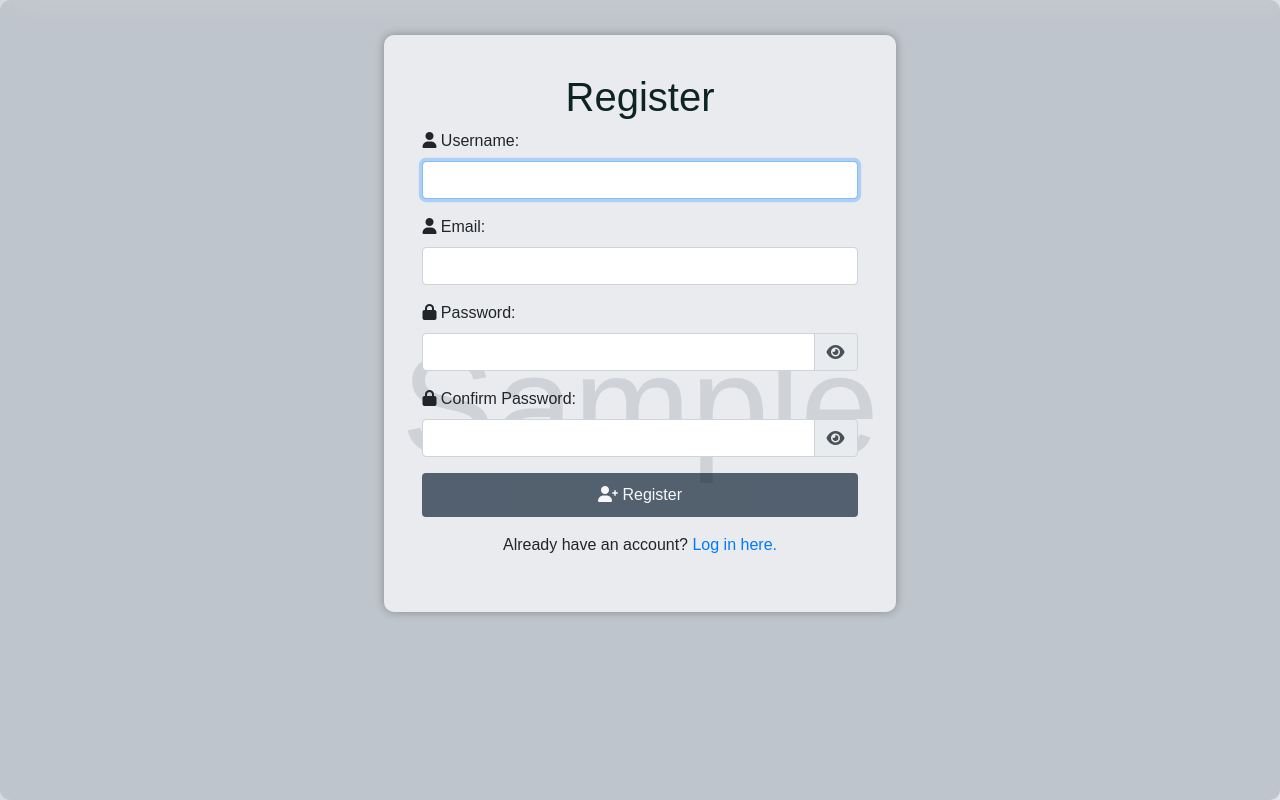
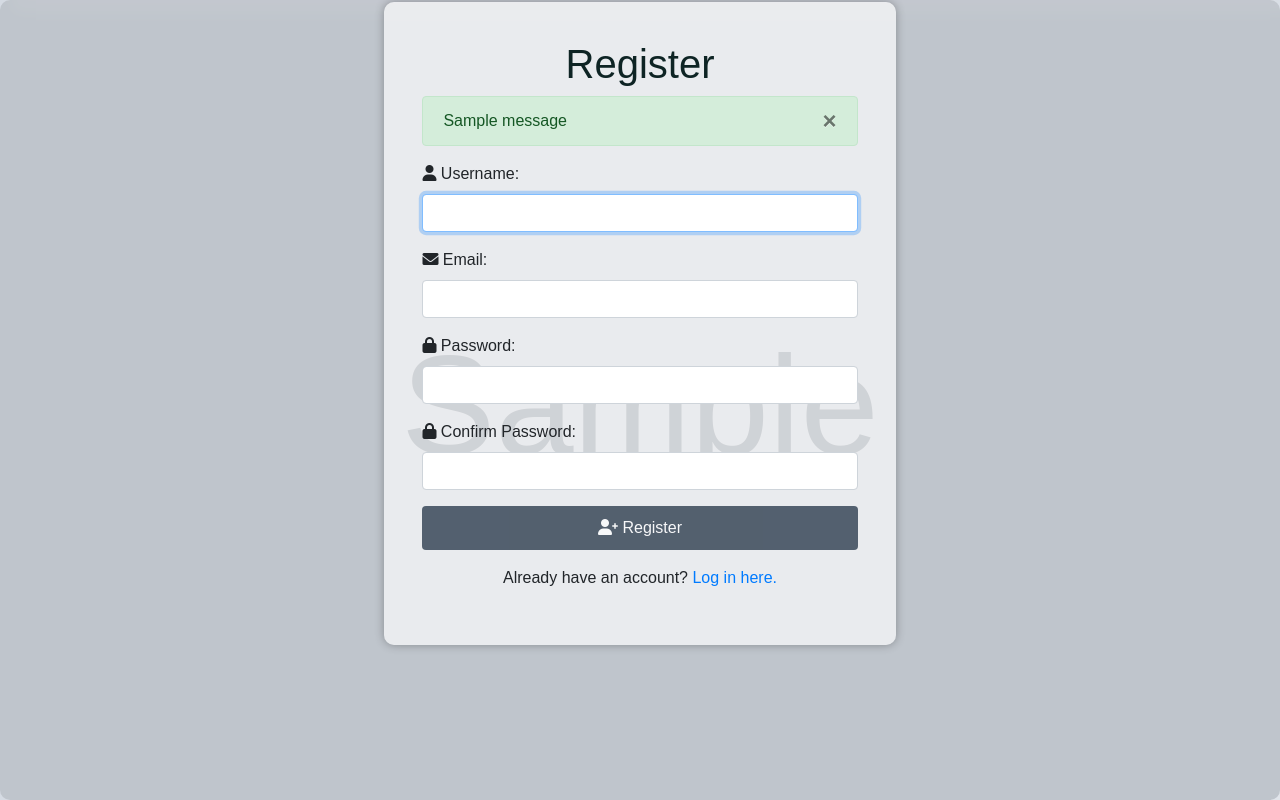
Before and after one commit to shacharki/UsersImgApp, a Flask app: template templates/register.html in a window 1280 px wide. Shown: the part 74-874 px from the top of the page. Run offline with Flask 3, Linux system fonts and the light colour scheme; the template is opened without the code that fills it: values that come from a table or form of the project are taken from there, most other values are stand-ins (such as "Sample title", 1, 10 or a date in 2020); grey boxes marked "Sample" are stand-in pictures; one stand-in notice (Sample message) is shown; some libraries are stand-ins or nearby versions.

Commit message:
fix error msg

```diff
--- a/app.py
+++ b/app.py
@@ -3,8 +3,8 @@ from flask_migrate import Migrate
 from flask_sqlalchemy import SQLAlchemy
 from flask_login import LoginManager, UserMixin, login_user, login_required, logout_user, current_user
 from flask_wtf import FlaskForm
-from wtforms import StringField, PasswordField, IntegerField, SubmitField
-from wtforms.validators import DataRequired, NumberRange
+from wtforms import StringField, PasswordField, SubmitField
+from wtforms.validators import DataRequired, Email
 import boto3
 
 
@@ -31,7 +31,7 @@ def load_user(user_id):
 class RegistrationForm(FlaskForm):
     username = StringField('Username', validators=[DataRequired()])
     password = PasswordField('Password', validators=[DataRequired()])
-    email = StringField('Email', validators=[DataRequired()])
+    email = StringField('Email', validators=[DataRequired(), Email()])
     submit = SubmitField('Register')
 
 class LoginForm(FlaskForm):
@@ -58,14 +58,12 @@ imgUser = generate_presigned_url('bucketusersapp', 'user.jpg')
 #                                           Params={'Bucket': 'bucketusersapp',
 #                                                  'Key': 'user.jpg'})
 
-
+print(User())
 # Routes
 @app.route('/')
 def index():
-
-    print('3333',imgBackground)
-    print('4444',imgUser)
-    return render_template('index.html',imgBackground=imgBackground,imgUser=imgUser)
+    users = User.query.all()
+    return render_template('index.html',imgBackground=imgBackground,imgUser=imgUser,users=users)
 
 @app.route('/register', methods=['GET', 'POST'])
 def register():
@@ -84,11 +82,9 @@ def register():
         if existing_email:
             flash('Email already exists. Please choose a different email.', 'danger')
             return redirect(url_for('register'))
-
         new_user = User(username=username, password=password, email=email)
         db.session.add(new_user)
         db.session.commit()
-
         flash('Registration successful! You can now log in.', 'success')
         return redirect(url_for('login'))
 
--- a/static/register.js
+++ b/static/register.js
@@ -24,7 +24,6 @@ $(document).ready(function() {
 
         $('#register-form')[0].submit();
 
-        showSuccessMessage();
     });
 
     $('#username, #password, #confirm_password').on('input', function() {
@@ -43,10 +42,4 @@ $(document).ready(function() {
         $('#error-message').text(message).show();
     }
 
-    function showSuccessMessage() {
-            alert("Registration successful! You can now log in.");
-            setTimeout(function() {
-                window.location.href = "/login";
-            }, 50000);
-    }
 });
--- a/templates/login.html
+++ b/templates/login.html
@@ -18,7 +18,7 @@
             <a class="back-button" href="{{ url_for('index') }}"><i class="fas fa-arrow-left"></i> Back to Homepage</a>
         </div>
         <div class="title-container">
-            <h2>Children's Movies App</h2>
+            <h2>Users App</h2>
         </div>
     </header>
 
--- a/templates/register.html
+++ b/templates/register.html
@@ -1,3 +1,5 @@
+<!-- register.html -->
+
 <!DOCTYPE html>
 <html lang="en">
 <head>
@@ -22,13 +24,25 @@
         <div class="container-login">
             {% block content %}
             <h1>Register</h1>
-            {% if form.errors %}
+            <!-- {% if form.errors %}
                 <div class="alert alert-danger" role="alert">
                     {% for error in form.errors %}
                         {{ error }}
                     {% endfor %}
                 </div>
+            {% endif %} -->
+            {% with messages = get_flashed_messages(with_categories=true) %}
+            {% if messages %}
+                {% for category, message in messages %}
+                    <div class="alert alert-{{ category }}" role="alert">
+                        {{ message }}
+                        <button type="button" class="close" data-dismiss="alert" aria-label="Close">
+                            <span aria-hidden="true">&times;</span>
+                        </button>
+                    </div>
+                {% endfor %}
             {% endif %}
+        {% endwith %}
             <form id="register-form" method="POST" action="{{ url_for('register') }}">
                 {{ form.csrf_token }}
                 <div class="form-group">
@@ -36,28 +50,21 @@
                     <input type="text" class="form-control" name="username" id="username" required autofocus>
                 </div>
                 <div class="form-group">
-                    <label for="email"><i class="fas fa-user"></i> Email:</label>
-                    <input type="text" class="form-control" name="email" id="email" required autofocus>
+                    <label for="email"><i class="fas fa-envelope"></i> Email:</label>
+                    <input type="email" class="form-control" name="email" id="email" required autofocus>
+                    <!-- {% for error in form.email.errors %}
+                        <p class="text-danger">{{ error }}</p>
+                    {% endfor %} -->
                 </div>
                 <div class="form-group">
                     <label for="password"><i class="fas fa-lock"></i> Password:</label>
-                    <div class="input-group">
-                        <input type="password" class="form-control" name="password" id="password" required>
-                        <div class="input-group-append">
-                            <span class="input-group-text toggle-password" id="toggle-password"><i class="fas fa-eye"></i></span>
-                        </div>
-                    </div>
+                    <input type="password" class="form-control" name="password" id="password" required>
                 </div>
                 <div class="form-group">
                     <label for="confirm_password"><i class="fas fa-lock"></i> Confirm Password:</label>
-                    <div class="input-group">
-                        <input type="password" class="form-control" name="confirm_password" id="confirm_password" required>
-                        <div class="input-group-append">
-                            <span class="input-group-text toggle-password" id="toggle-confirm-password"><i class="fas fa-eye"></i></span>
-                        </div>
-                    </div>
+                    <input type="password" class="form-control" name="confirm_password" id="confirm_password" required>
                 </div>
-                <div id="error-message" class="alert alert-danger" style="display: none;"></div> <!-- Error message container -->
+                <div id="error-message" class="alert alert-danger" style="display: none;"></div>
                 <div id="success-alert" class="alert alert-success" style="display: none;"></div>
                 <button type="submit" class="btn btn-primary btn-block" id="register-button" disabled><i class="fas fa-user-plus"></i> Register</button>
             </form>
```
Also changed, not shown: static/index.css (+5 -5 lines), templates/base.html (deleted, +0 -35 lines), templates/index.html (+12 -1 lines), instance/users.db.
